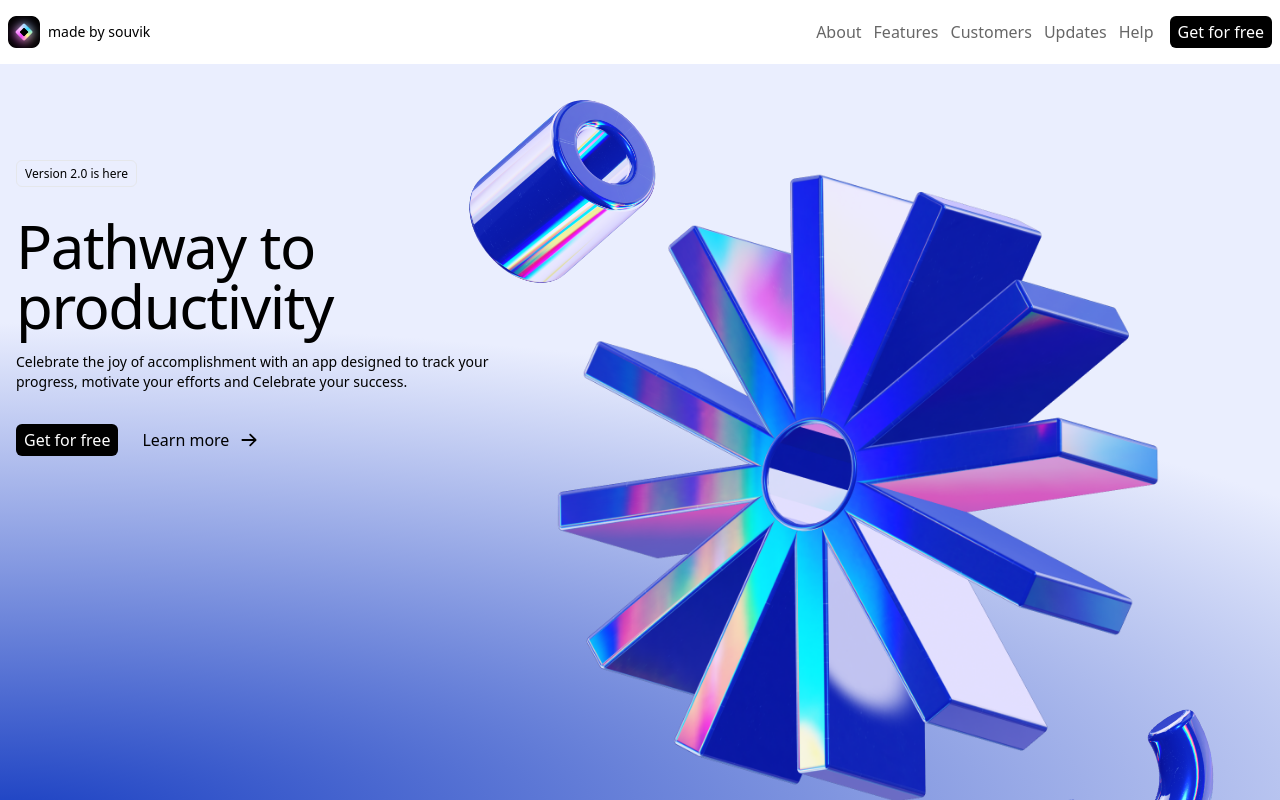
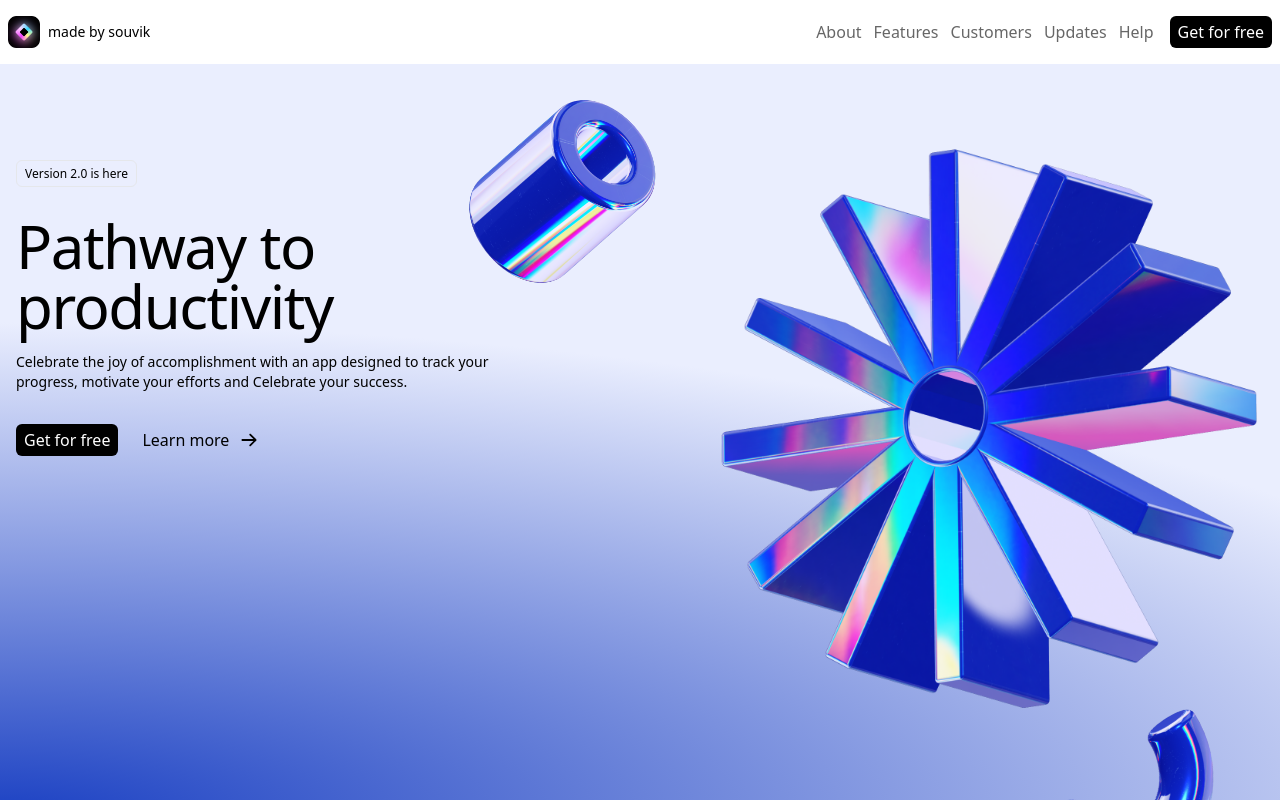
Before and after one commit to Souvik00076/saas-landing-page-1, a Next.js app: page / in a window 1280 px wide. Shown: the top 800 px of the page. Built offline with nearby package versions, Linux system fonts and the light colour scheme.

Commit message:
motion component added for hero section

```diff
--- /dev/null
+++ b/src/animations/motionAnimation.ts
@@ -0,0 +1,37 @@
+import { init } from "next/dist/compiled/webpack/webpack";
+
+export const ANIMATION = {
+  fadeDown: {
+    initial: {
+      y: "-100%",
+    },
+    animate: {
+      y: 0,
+    },
+    transition: {
+      duration: 1,
+    },
+  },
+  fadeRight: {
+    initial: {
+      x: "-150%",
+    },
+    animate: {
+      x: 0,
+    },
+    transition: {
+      duration: 1,
+    },
+  },
+  fadeLeftAndFloat: {
+    animate: {
+      translateY: [-30, 30],
+    },
+    transition: {
+      duration: 3,
+      repeat: Infinity,
+      repeatType: "mirror",
+      ease: "easeInOut",
+    },
+  },
+};
--- a/src/components/Hero.tsx
+++ b/src/components/Hero.tsx
@@ -5,6 +5,9 @@ import CogImage from "/public/cog.png";
 import Image from "next/image";
 import NoodleImage from "/public/noodle.png";
 import CylinderImage from "/public/cylinder.png";
+import { ANIMATION } from "@/animations/motionAnimation";
+import MotionImage from "./MotionImage";
+import { AnimationProps } from "framer-motion";
 const Hero: FC = () => {
   return (
     <section className="p-4 bg-[radial-gradient(ellipse_200%_100%_at_bottom_left,#183EC2,#EAEEFE_66%)] overflow-x-clip">
@@ -35,18 +38,24 @@ const Hero: FC = () => {
             </div>
           </div>
           <div className="relative md:flex-1  md:h-[648px] h-[388px] mt-20">
-            <Image
-              src={CogImage}
-              className="absolute  md:h-full md:max-w-none md:left-6 md:w-auto"
-              alt="cog icon "
-            />
+            <MotionImage
+              animate={ANIMATION.fadeLeftAndFloat as unknown as AnimationProps}
+              style="absolute md:h-full md:6 xl:left-48 md:max-w-[648px]"
+            >
+              <Image src={CogImage} alt="cog icon " />
+            </MotionImage>
+            <MotionImage
+              animate={ANIMATION.fadeDown}
+              style="hidden  md:block absolute  left-[-40px] top-[-80px]"
+            >
               <Image
                 src={CylinderImage}
                 alt="cylinder"
-              className="hidden  md:block absolute  left-[-40px] top-[-80px]"
                 width={220}
                 height={220}
               />
+            </MotionImage>
+            <MotionImage animate={ANIMATION.fadeRight}>
               <Image
                 src={NoodleImage}
                 alt="cylinder"
@@ -54,6 +63,7 @@ const Hero: FC = () => {
                 width={220}
                 height={220}
               />
+            </MotionImage>
           </div>
         </div>
       </div>
--- /dev/null
+++ b/src/components/MotionDiv.tsx
@@ -0,0 +1,15 @@
+"use client";
+import React, { FC } from "react";
+import { AnimationProps, motion } from "framer-motion";
+const MotionDiv: FC<{
+  children: React.ReactNode;
+  animate: AnimationProps;
+  style?: string;
+}> = ({ children, animate, style }) => {
+  return (
+    <motion.div className={style} {...animate}>
+      {children}
+    </motion.div>
+  );
+};
+export default MotionDiv;
--- /dev/null
+++ b/src/components/MotionImage.tsx
@@ -0,0 +1,15 @@
+"use client";
+import React, { FC, useEffect } from "react";
+import { AnimationProps, motion, useAnimate } from "framer-motion";
+const MotionImage: FC<{
+  children: React.ReactNode;
+  animate: AnimationProps;
+  style?: string;
+}> = ({ children, animate, style }) => {
+  return (
+    <motion.div {...animate} className={style}>
+      {children}
+    </motion.div>
+  );
+};
+export default MotionImage;
--- a/src/components/index.ts
+++ b/src/components/index.ts
@@ -9,6 +9,8 @@ import CommonPriceCard from "./CommonPriceCard";
 import Testimonials from "./Testimonials";
 import Action from "./Action";
 import Footer from "./Footer";
+import MotionDiv from "./MotionDiv";
+import MotionImage from "./MotionImage";
 export {
   CommonCard,
   Header,
@@ -21,4 +23,6 @@ export {
   Testimonials,
   Action,
   Footer,
+  MotionDiv,
+  MotionImage,
 };
```
Also changed, not shown: package.json (+6 -5 lines), 1 other file (tests, documents, lock files or other folders). Lines whose indentation alone changed are shown as unchanged.
